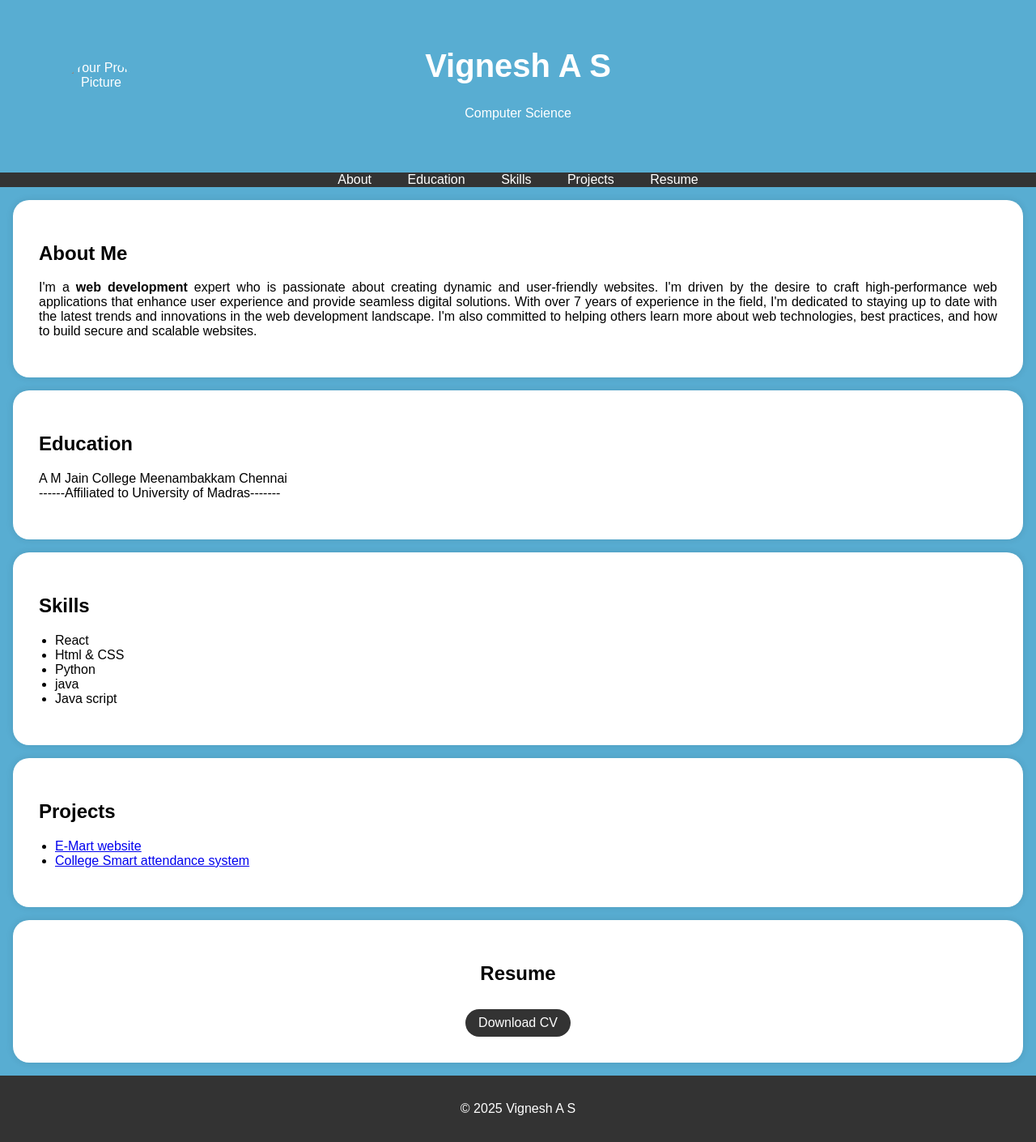
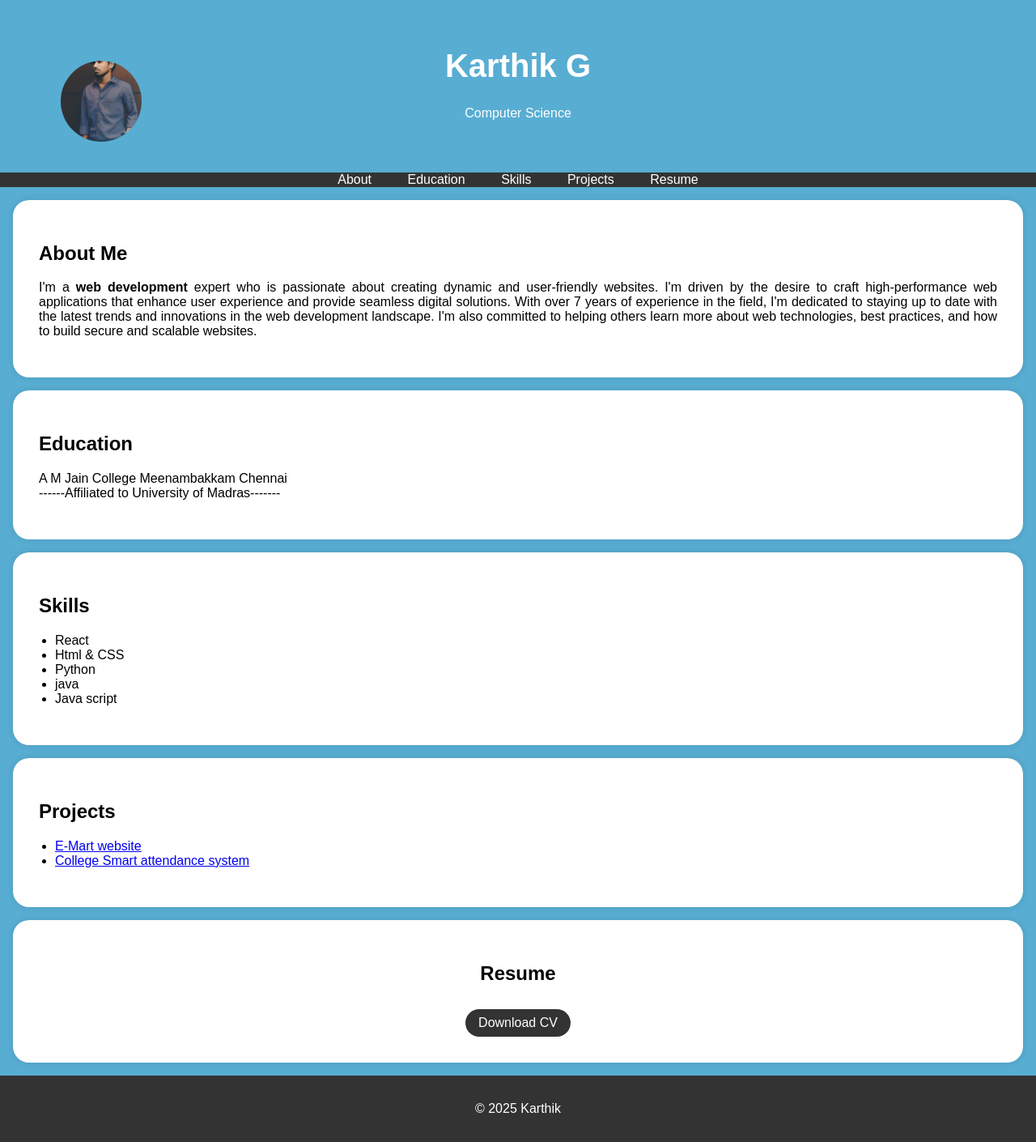
Before and after one commit to Gitup6655/portfolio, a plain HTML site: page index.html in a window 1280 px wide. Shown: the whole page at 81% size. Drawn offline with Linux system fonts and the light colour scheme.

Commit message:
index.html

```diff
--- a/index.html
+++ b/index.html
@@ -95,8 +95,8 @@
     <header>
         <div class="header-content">
             <!-- Add your profile picture here -->
-            <img src="passportsize photo.jpeg" alt="Your Profile Picture" class="profile-picture">
-            <h1>Vignesh A S</h1>
+            <img src="karthi.jpg" alt="Your Profile Picture" class="profile-picture">
+            <h1>Karthik G</h1>
             <p>Computer Science</p>
         </div>
     </header>
@@ -163,14 +163,14 @@
         <div class="section-content">
             <center>
             <h2>Resume</h2>
-            <a href="file.pdf" target="_blank" class="download-button">Download CV</a>
+            <a href="karthi pdf.pdf" target="_blank" class="download-button">Download CV</a>
             </center>
         </div>
 
     </section>
 
     <footer>
-        <p>&copy; 2025  Vignesh A S</p>
+        <p>&copy; 2025  Karthik</p>
     </footer>
 
     <script>
```
